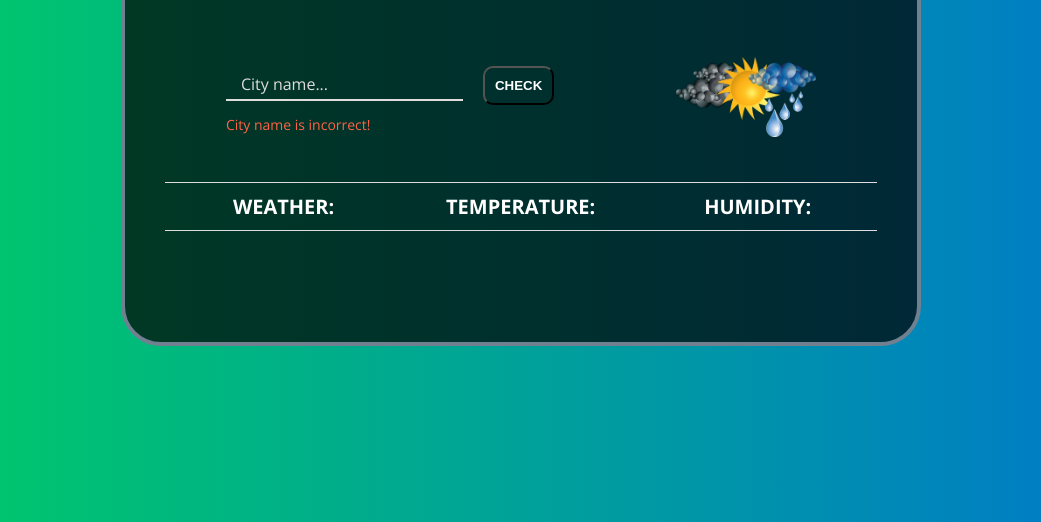
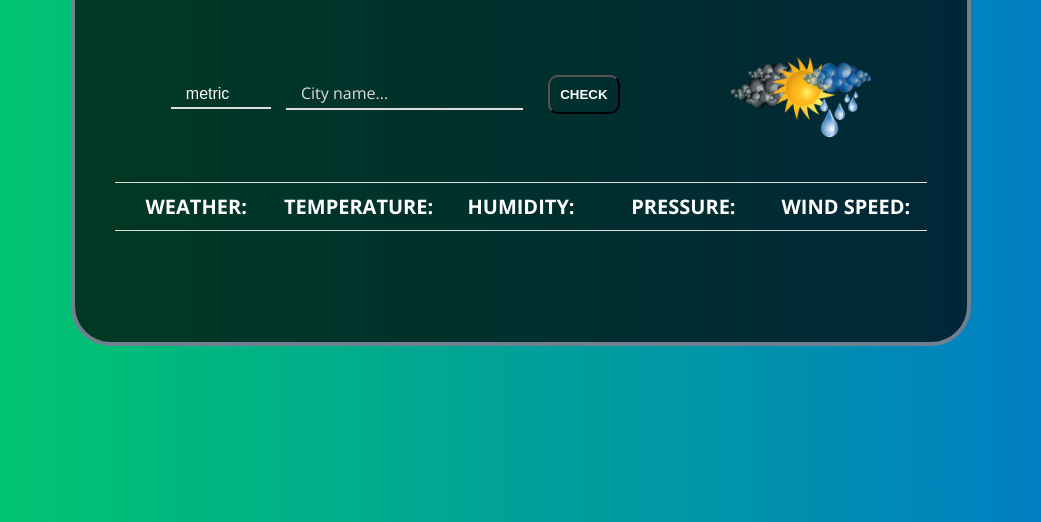
Before and after one commit to kamilpcd/WeatherApp, a plain HTML site: page index.html in a window 1280 px wide. Shown: the part 278-800 px from the top of the page, without its empty margins (119-1160 px from the left). Drawn offline with nearby package versions, Linux system fonts and the light colour scheme; no server answers.

Commit message:
Pressure and wind speed implementation

```diff
--- a/index.html
+++ b/index.html
@@ -19,7 +19,12 @@
             <div class="main-info">
                 <div>
                     <h3 class="city-name"></h3>
-                    <input type="text" placeholder="City name..."><button class="check-weather">Check</button>
+                    <select id="unitSelect" class="unit-select">
+                        <option value="metric">metric</option>
+                        <option value="imperial">imperial</option>
+                    </select>
+                    <input type="text" placeholder="City name...">
+                    <button class="check-weather">Check</button>
                     <p class="warning"></p>
                 </div>
                 <img src="../img/unknown.png" alt="Weather image" class="photo">
@@ -30,11 +35,15 @@
                 <p>Weather:</p>
                 <p>Temperature:</p>
                 <p>Humidity:</p>
+                <p>Pressure:</p>
+                <p>Wind speed:</p>
             </div>
             <div class="weather-info">
                 <p class="weather"></p>
                 <p class="temperature"></p>
                 <p class="humidity"></p>
+                <p class="pressure"></p>
+                <p class="windSpeed"></p>
             </div>
         </div>
     </div>
--- a/script.js
+++ b/script.js
@@ -6,18 +6,25 @@ const photo = document.querySelector('.photo')
 const weather = document.querySelector('.weather')
 const temperature = document.querySelector('.temperature')
 const humidity = document.querySelector('.humidity')
+const pressure = document.querySelector('.pressure')
+const windSpeed = document.querySelector('.windSpeed')
+const unitSelect = document.querySelector('.unit-select');
+
+
 
 import API_KEY from './config/config.js';
 
 const API_LINK = 'https://api.openweathermap.org/data/2.5/weather?q='
 const USER_API_KEY = '&appid=' + API_KEY
-const API_UNITS = '&units=metric'
+const API_UNITS = '&units='
 
 
 const getWeather = () => {
-    const city = input.value || 'London';
-    const URL = API_LINK + city + USER_API_KEY + API_UNITS;
+    const city = input.value;
+    const unitsToRequest = unitSelect.value;
+    const URL = API_LINK + city + USER_API_KEY + API_UNITS + unitsToRequest;
 
+    console.log(unitsToRequest)
     axios
         .get( URL )
         .then( ( res ) => updateWeatherDisplay( res.data ) )
@@ -26,14 +33,31 @@ const getWeather = () => {
 
 const updateWeatherDisplay = ( data )=> {
     const temp = data.main.temp;
+    const wind = data.wind.speed;
     const hum = data.main.humidity;
+    const press = data.main.pressure;
     const status = Object.assign( {}, ...data.weather );
 
+    if ( unitSelect.value === 'metric' )
+    {
+        temperature.textContent = Math.floor( temp ) + '℃';
+    }
+    else
+    {
+        temperature.textContent = Math.floor( temp ) + '℉';
+    }
     cityName.textContent = data.name;
-    temperature.textContent = Math.floor( temp ) + '℃';
     humidity.textContent = hum + '%';
     weather.textContent = status.main;
-
+    pressure.textContent = press + " hPa";
+    if ( unitSelect.value === 'metric' )
+    {
+        windSpeed.textContent = Math.round( wind ) + " km/h";
+    }
+    else
+    {
+        windSpeed.textContent = Math.round( wind ) + " mph";
+    }
     warning.textContent = '';
     input.value = '';
 
@@ -80,14 +104,12 @@ const handleApiError = () => {
     warning.textContent = 'City name is incorrect!';
 };
 
-
-
 const enterCheck = (e) => {
-    if (e.key === 'Enter') {
+    if ( e.key === 'Enter' ) {
         getWeather();
     }
 };
 
-getWeather();
+
 input.addEventListener('keyup', enterCheck);
 button.addEventListener('click', getWeather);
--- a/style.css
+++ b/style.css
@@ -54,7 +54,7 @@ button:hover {
 }
 
 .wrapper {
-    width: 800px;
+    width: 900px;
     padding: 20px 40px;
     background-color: rgba(0, 0, 0, 0.7);
     border: 4px solid slategray;
@@ -116,3 +116,43 @@ button:hover {
     font-size: 14px;
     color: tomato;
 }
+
+#unitSelect {
+    font-size: 16px;
+    padding: 5px 15px;
+    margin-top: 10px;
+    background: none;
+    border: none;
+    color: #fff;
+    border-bottom: 2px solid #ddd;
+    width: 100px;
+    margin-right: 10px;
+    border-radius: 0;
+}
+
+#unitSelect:hover {
+    border-bottom: 2px solid #fff;
+}
+
+.unit-select option {
+    background-color: rgba(0, 0, 0, 0.7);
+    color: #fff;
+}
+
+.unit-select::-ms-expand {
+    display: none;
+}
+
+.unit-select {
+    -webkit-appearance: none;
+}
+
+.unit-select:after {
+    content: '\25BC';
+    position: absolute;
+    top: 50%;
+    right: 15px;
+    transform: translateY(-50%);
+    color: #fff;
+    pointer-events: none;
+}
```
